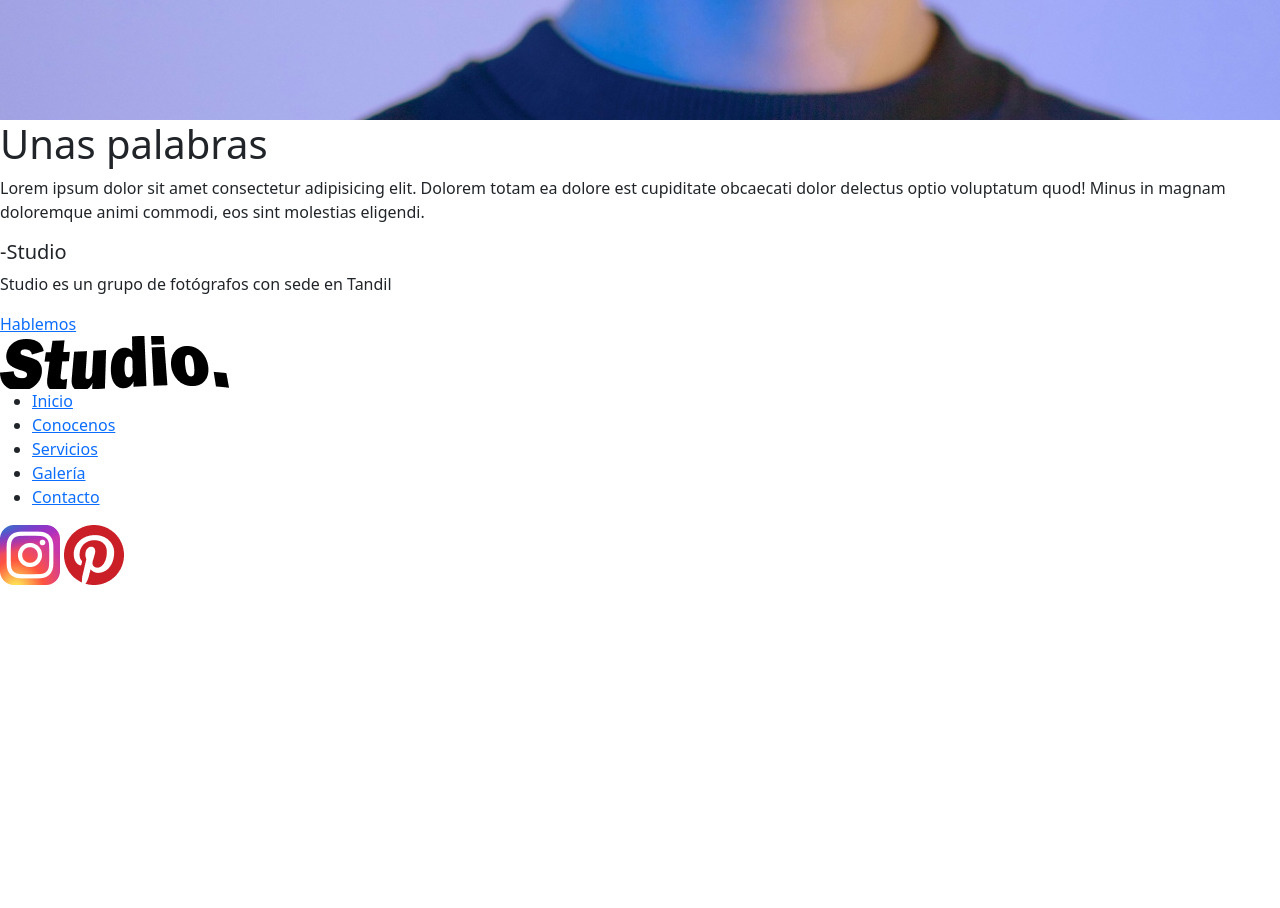
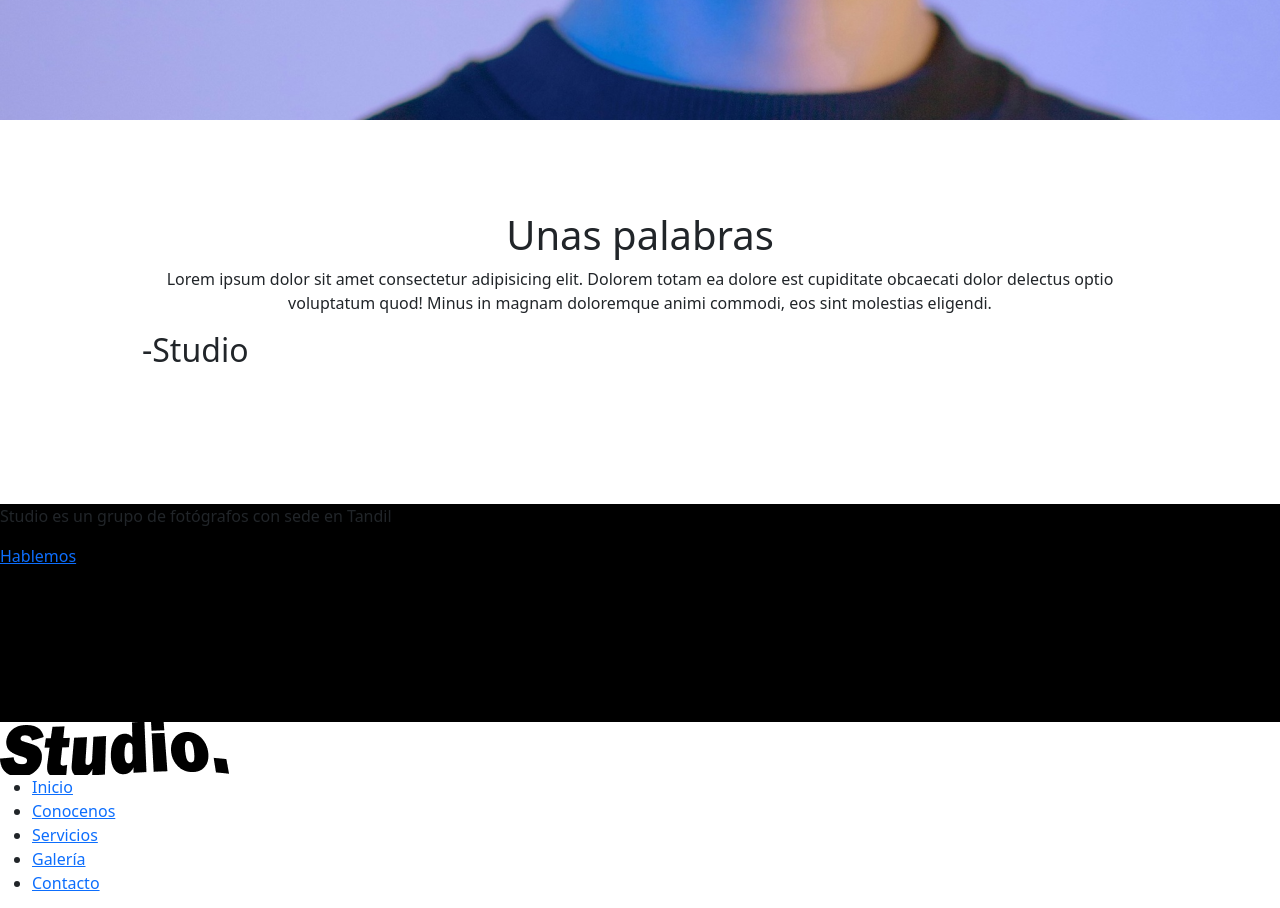
Before and after one commit to sofimntes/PF-Montes, a plain HTML site: page index.html in a window 1280 px wide. Shown: the part 715-1623 px from the top of the page. Before the commit the page ends 1300 px from the top, so only its background shows below. Drawn offline with nearby package versions, Linux system fonts and the light colour scheme.

Commit message:
cambios en index

```diff
--- a/estilos.css
+++ b/estilos.css
@@ -2,3 +2,29 @@
     width: 200px;
     height: 30px;
 }
+.unaspalabras {
+    width: 1440px;
+    height: 384px;
+    display: flex;
+    justify-content: center;
+    flex-direction: column;
+    align-items: center;
+}
+.unas-palabras {
+    display: flex;
+    justify-content: center;
+    align-items: center;
+}
+.palabras {
+    width: 996px;
+    height: 146px;
+    text-align: center;
+}
+h2 {
+    position: absolute;
+}
+.hablemos {
+    width: 1440px;
+    height: 218px;
+    background-color: black;
+}
--- a/index.html
+++ b/index.html
@@ -41,9 +41,9 @@
         <section class="unas-palabras">
             <div class="unaspalabras">
                 <h1>Unas palabras</h1>
-                <div>
+                <div class="palabras">
                     <p>Lorem ipsum dolor sit amet consectetur adipisicing elit. Dolorem totam ea dolore est cupiditate obcaecati dolor delectus optio voluptatum quod! Minus in magnam doloremque animi commodi, eos sint molestias eligendi.</p>
-                    <h5>-Studio</h5>
+                    <h2>-Studio</h2>
                 </div>
             </div>
         </section>
```
